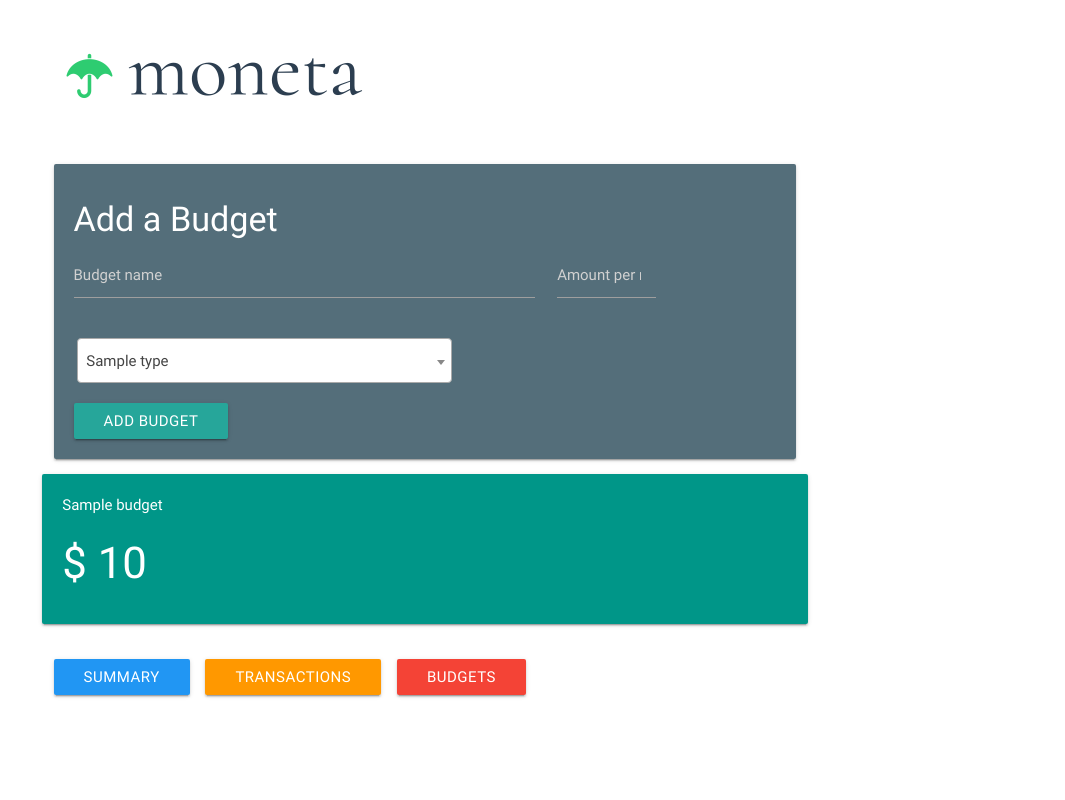
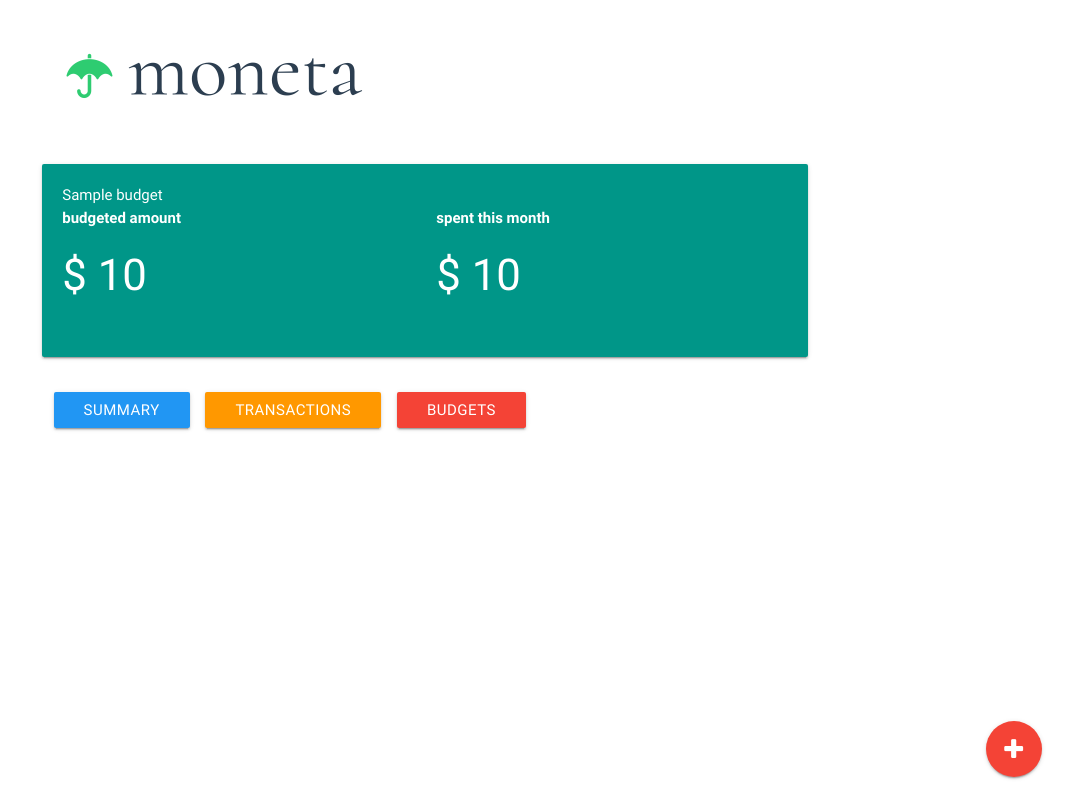
Before and after one commit to woliveira0101/moneta, a Django app: template ripam/templates/budgets.html in a window 1280 px wide. Shown: the whole page, without its empty margins (215-1280 px from the left). Run offline with Django 3.2, Linux system fonts and the light colour scheme; the template is opened without the code that fills it: most values are stand-ins (such as "Sample title", 1, 10 or a date in 2020); some libraries are stand-ins or nearby versions.

Commit message:
Display budgets; hide add budget box

```diff
--- a/ripam/static/css/moneta.css
+++ b/ripam/static/css/moneta.css
@@ -23,11 +23,15 @@ select.input-sm {
     color: green;
 }
 
-.budget-type-select {
+.budget-add__select {
     width: 25em;
 }
 
-.budget-type-select__container {
+.budget-add__title {
+    display: inline;
+}
+
+.budget-add__select-container {
     margin-left: 1em;
 }
 
--- a/ripam/static/js/BudgetCtrl.js
+++ b/ripam/static/js/BudgetCtrl.js
@@ -1,9 +1,21 @@
 moneta.controller('BudgetCtrl', function($scope) {
     $scope.init = function () {
-        $('.budget-type-select').select2({
+        $('.budget-add__select').select2({
             width: 'resolve'
         });
-    };
+
+        $scope.state = {
+            showAddBudget: false
+        }
+    }
+
+    $scope.addBudget = function () {
+        $scope.state.showAddBudget = true;
+    }
+
+    $scope.closeAddBudget = function () {
+        $scope.state.showAddBudget = false;
+    }
 
     $scope.init();
 });
--- a/ripam/templates/budgets.html
+++ b/ripam/templates/budgets.html
@@ -7,16 +7,28 @@
 
 {% block content %}
 <div class="container" ng-controller="BudgetCtrl">
+    <div class="fixed-action-btn">
+        <a class="btn-floating btn-large red" ng-click="addBudget()">
+            <i class="fa fa-plus"></i>
+        </a>
+     </div>
+
     <div class="row">
         <div class="col l10 offset-l1">
             <img class="header-logo" src="/static/img/moneta.png">
 
-            <div>
+            <div ng-cloak ng-show="state.showAddBudget">
                 <div class="card blue-grey darken-1">
                     <div class="card-content white-text">
                         <span class="card-title">
-                            <h4>Add a Budget</h4>
+                            <h4 class="budget-add__title">Add a Budget</h4>
+
+                            <a href="#" class="white-text right" ng-click="closeAddBudget()">
+                                <i class="fa fa-times"></i>
+                            </a>
                         </span>
+
+
 
                         <form action="{% url 'add_budget' %}" method="POST">
                             {% csrf_token %}
@@ -29,8 +41,8 @@
                                 </div>
                             </div>
                             <div class="row">
-                                <div class="budget-type-select__container">
-                                    <select class="budget-type-select" name="plaid_category_id">
+                                <div class="budget-add__select-container">
+                                    <select class="budget-add__select" name="plaid_category_id">
                                         {% for category in plaid_categories %}
                                             <option value='{{ category.id }}'>
                                                 {% for type in category.hierarchy %}
@@ -44,7 +56,6 @@
                         </form>
                     </div>
                 </div>
-
             </div>
 
             {% if budgets %}
@@ -52,7 +63,17 @@
                 <div class="row">
                     <div class="card-panel teal white-text">
                         <span class="card-title">{{ budget.name }}</span>
-                        <h3>$ {{ budget.amount }}</h3>
+
+                        <div class="row">
+                            <div class="col s6">
+                                <b>budgeted amount</b>
+                                <h3>$ {{ budget.amount }}</h3>
+                            </div>
+                            <div class="col s6">
+                                <b>spent this month</b>
+                                <h3>$ {{ budget.amount }}</h3>
+                            </div>
+                        </div>
                     </div>
                 </div>
                 {% endfor %}
```
